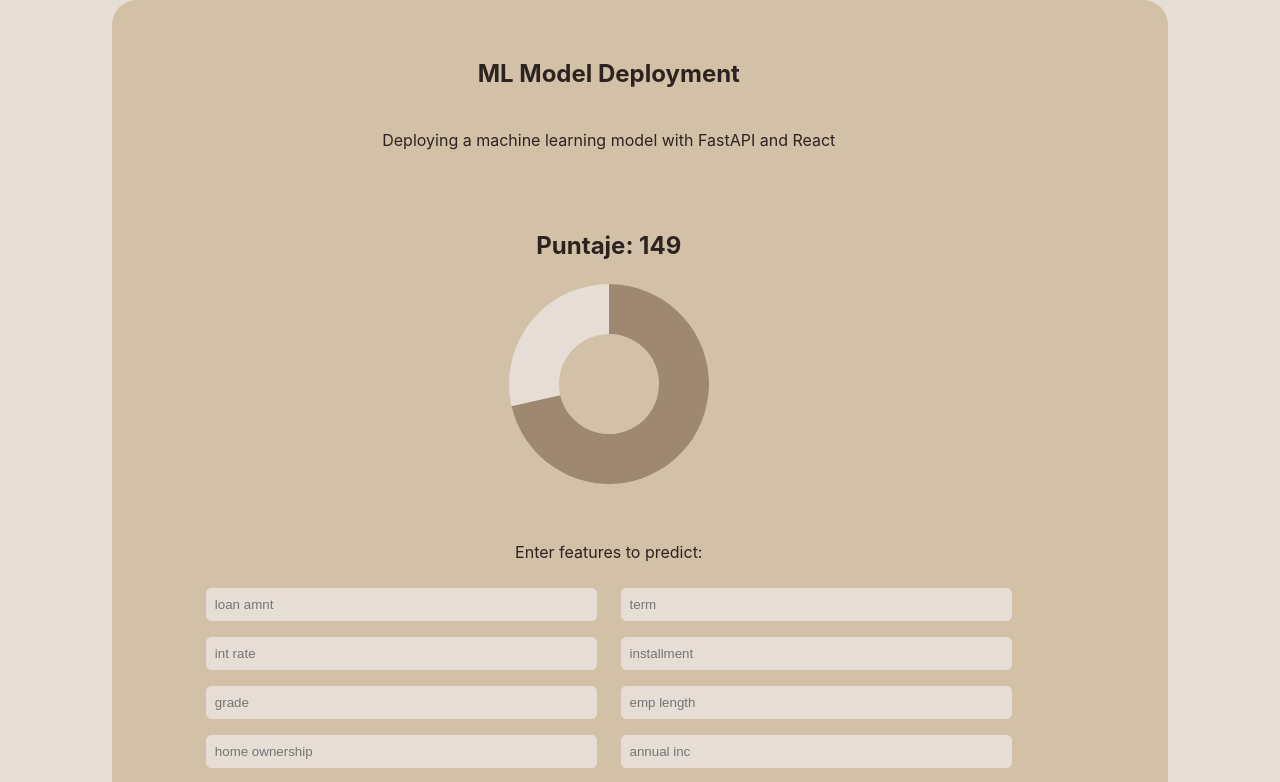
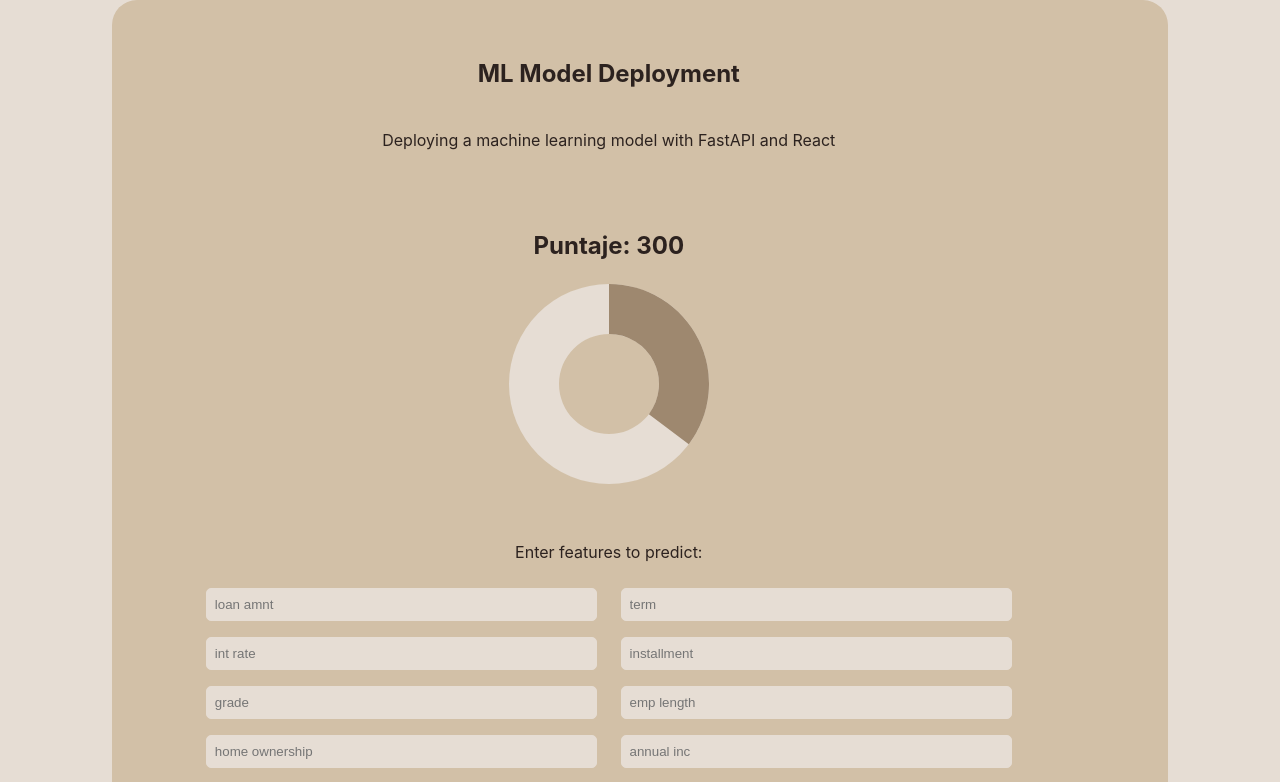
Before and after one commit to OneSunPiece/modelos-riesgo-credito, a React (Vite) app in the folder frontend/: page / in a window 1280 px wide. Shown: the top 782 px of the page. Built offline with nearby package versions, Linux system fonts and the light colour scheme.

Commit message:
Make arc interactiv

```diff
--- a/frontend/src/App.jsx
+++ b/frontend/src/App.jsx
@@ -9,17 +9,27 @@ function App() {
   const [data, setData] = useState(
     () => d3.ticks(-2, 2, 200).map(Math.sin)
   );
-  const [payProbability, setpayProbability] = useState(0);
+  //const [payProbability, setpayProbability] = useState(0);
+  const [prediction, setPrediction] = useState(0);
 
-  function CalculateScore(payProbability) {
+  function CalculateScore(prediction) {
     const MAX_SCORE = 850;
     const MIN_SCORE = 300;
 
-    const sum = (MAX_SCORE-MIN_SCORE)*payProbability + MIN_SCORE;
-    return Math.round((sum / data.length) * 100);
+    const score = Math.round( (MAX_SCORE-MIN_SCORE)*prediction + MIN_SCORE );
+    return score;
   }
 
-  var score = CalculateScore(payProbability);
+  function CalculateAngle(score) {
+    const PI = Math.PI;
+    const MAX_SCORE = 850;
+    angle = 2*PI*(score/MAX_SCORE);
+    return angle;
+  }
+
+
+  var score = CalculateScore(prediction);
+  var angle = CalculateAngle(score);
 
   return (
     <div className="App">
@@ -34,7 +44,7 @@ function App() {
           innerRadius={50}
           outerRadius={100}
           startAngle={0}
-          endAngle={Math.PI / 0.7}
+          endAngle={angle}
           width={200}
           height={200}
         />
@@ -42,7 +52,7 @@ function App() {
 
       <section className="data">
         <p>Enter features to predict:</p>
-        <Form />
+        <Form setPrediction={setPrediction} />
       </section>
     </div>
   );
--- a/frontend/src/Form/Form.jsx
+++ b/frontend/src/Form/Form.jsx
@@ -1,8 +1,9 @@
 import { useState } from "react";
+import PropTypes from 'prop-types';
 import { sendPredictionRequest } from "../Api/Api";
 import "./Form.css";
 
-export default function Form() {
+export default function Form({ setPrediction }) {
   // Variables
   const featureNames = [
     "loan_amnt",
@@ -17,6 +18,10 @@ export default function Form() {
     "purpose",
     "label"
   ];
+  // props
+  Form.propTypes = {
+    setPrediction: PropTypes.func.isRequired,
+  };
 
   // States
   const [features, setFeatures] = useState(
@@ -25,7 +30,6 @@ export default function Form() {
       return acc;
     }, {})
   );
-  const [prediction, setPrediction] = useState(null);
 
   // Functions
   const handleChange = (e) => {
```
